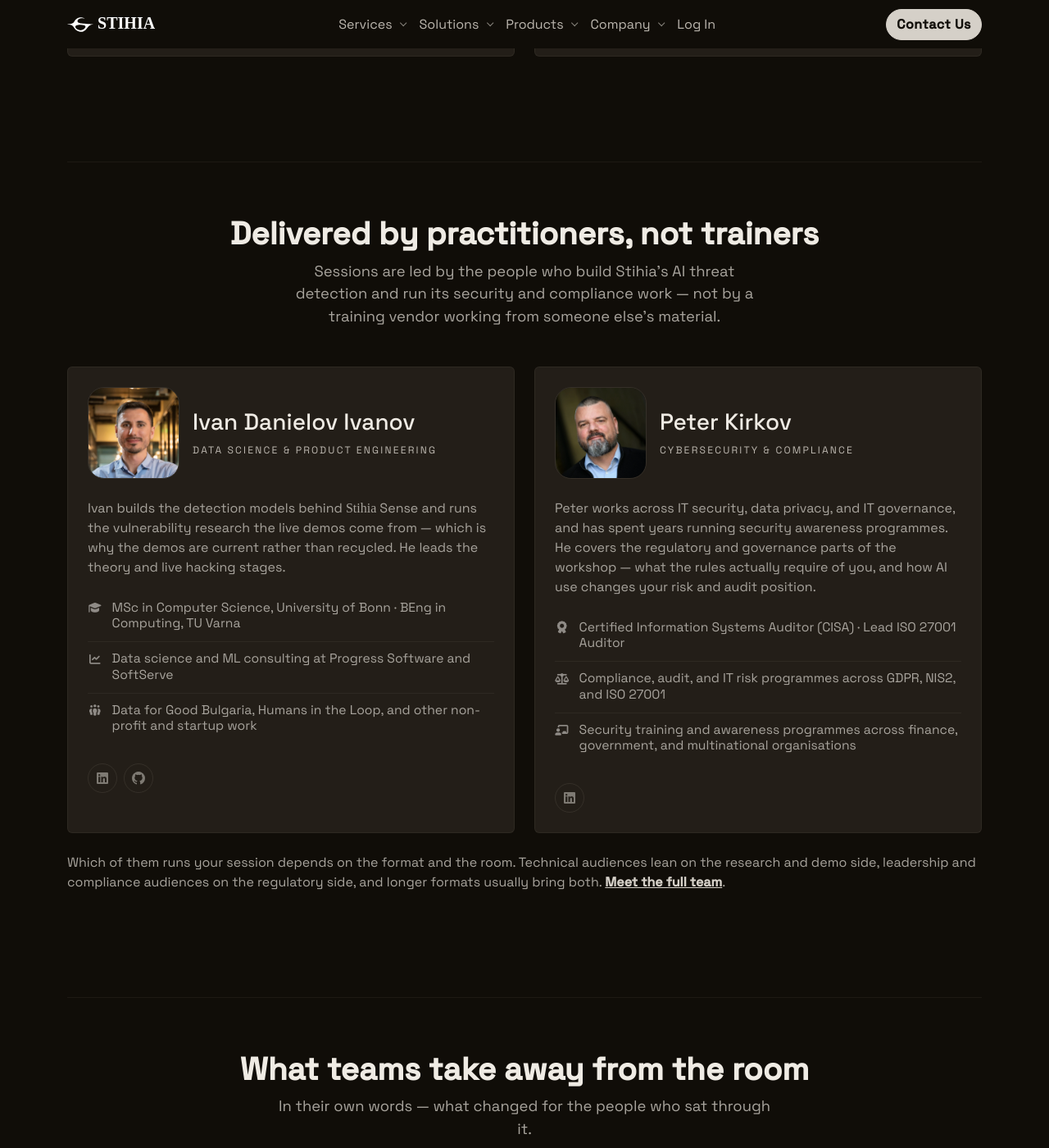
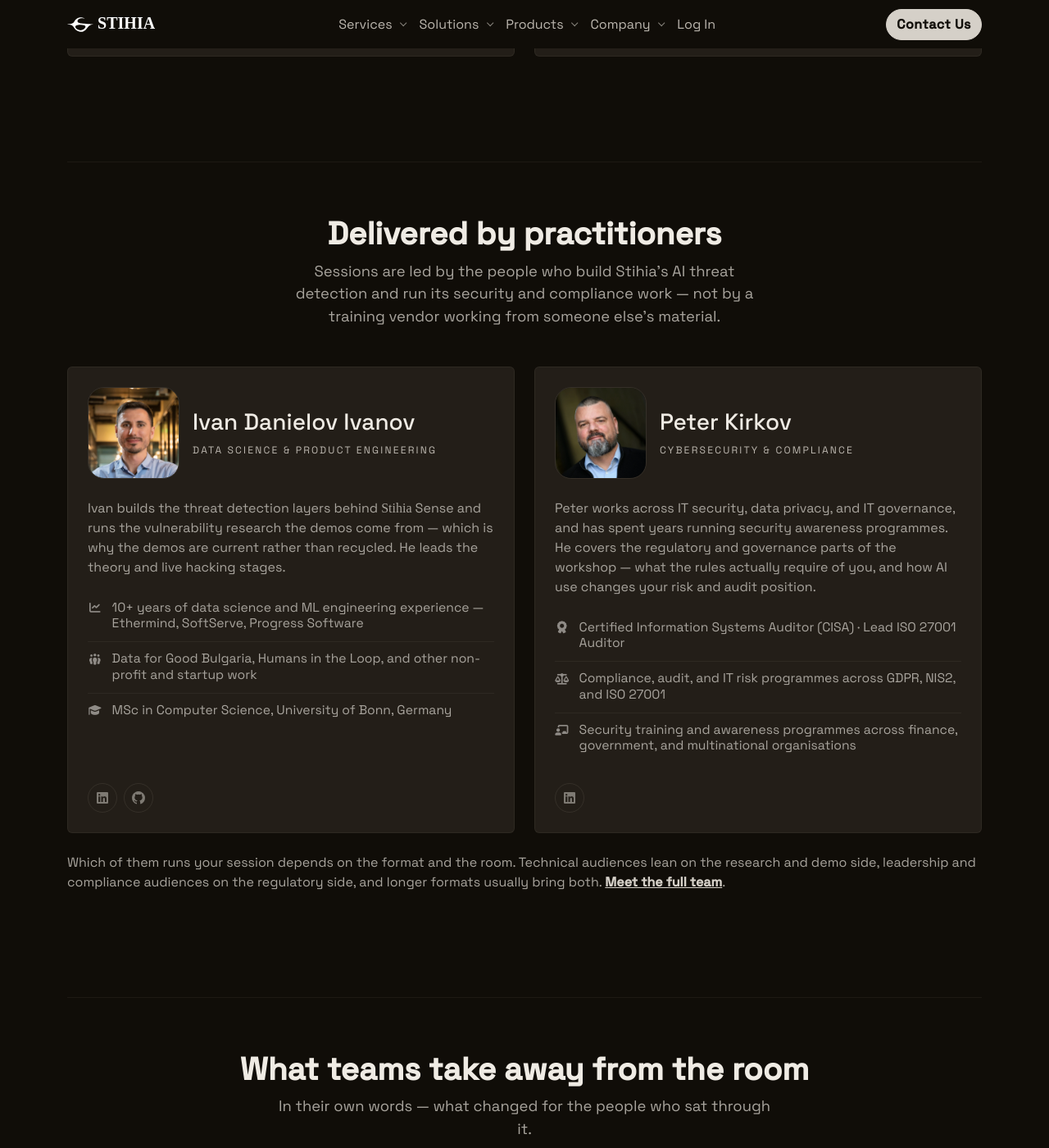
Before and after one commit to stihia-ai/stihia-ai.github.io, a Jekyll site: the page built from services/workshop.html, in a window 1280 px wide and 1400 px high, scrolled down 6906 px. Shown: the whole window at 82% size. Built offline with Jekyll 4.4.1, drawn with Linux system fonts in a browser that asks for light colours; nearby versions of some CDN libraries; some web fonts are replaced; some of the changed text lies outside the part shown.

Commit message:
fix(services): update workshop page copy

```diff
--- a/services/workshop.html
+++ b/services/workshop.html
@@ -688,7 +688,7 @@
       <div class="row mb-5 text-center">
         <div class="col-sm">
           <h2 class="section-title">
-            Delivered by practitioners, not trainers
+            Delivered by practitioners
           </h2>
           <p class="section-subtitle">
             Sessions are led by the people who build Stihia's AI threat
@@ -699,7 +699,7 @@
       </div>
       <div class="row g-4">
         <div class="col-lg-6">
-          <div class="panel rounded p-4 h-100 feature-card">
+          <div class="panel rounded p-4 h-100 feature-card d-flex flex-column">
             <div class="d-flex align-items-center gap-3 mb-4">
               <img src="/assets/img/team/ivan_danielov_ivanov.webp" alt="Ivan Danielov Ivanov" class="presenter-photo"
                 width="1024" height="1024" loading="lazy" />
@@ -709,30 +709,28 @@
               </div>
             </div>
             <p class="text-secondary">
-              Ivan builds the detection models behind
+              Ivan builds the threat detection layers behind
               <span class="brand-text">Stihia</span> Sense and runs the
-              vulnerability research the live demos come from — which is why
+              vulnerability research the demos come from — which is why
               the demos are current rather than recycled. He leads the theory
               and live hacking stages.
             </p>
             <ul class="hairline-list hairline-list-muted">
               <li>
-                <i class="fa fa-graduation-cap" aria-hidden="true"></i>
-                MSc in Computer Science, University of Bonn &middot; BEng in
-                Computing, TU Varna
-              </li>
-              <li>
                 <i class="fa fa-chart-line" aria-hidden="true"></i>
-                Data science and ML consulting at Progress Software and
-                SoftServe
+                10+ years of data science and ML engineering experience — Ethermind, SoftServe, Progress Software
               </li>
               <li>
                 <i class="fa fa-people-group" aria-hidden="true"></i>
                 Data for Good Bulgaria, Humans in the Loop, and other
                 non-profit and startup work
               </li>
+              <li>
+                <i class="fa fa-graduation-cap" aria-hidden="true"></i>
+                MSc in Computer Science, University of Bonn, Germany
+              </li>
             </ul>
-            <div class="d-flex gap-2 mt-4">
+            <div class="d-flex gap-2 mt-auto pt-4">
               <a class="team-social-link" href="https://www.linkedin.com/in/ivandanielov/" target="_blank"
                 rel="noopener noreferrer" aria-label="Ivan Danielov Ivanov on LinkedIn">
                 <i class="fa-brands fa-linkedin" aria-hidden="true"></i>
@@ -745,7 +743,7 @@
           </div>
         </div>
         <div class="col-lg-6">
-          <div class="panel rounded p-4 h-100 feature-card">
+          <div class="panel rounded p-4 h-100 feature-card d-flex flex-column">
             <div class="d-flex align-items-center gap-3 mb-4">
               <img src="/assets/img/team/peter_kirkov.webp" alt="Peter Kirkov" class="presenter-photo" width="1024"
                 height="1024" loading="lazy" />
@@ -778,7 +776,7 @@
                 government, and multinational organisations
               </li>
             </ul>
-            <div class="d-flex gap-2 mt-4">
+            <div class="d-flex gap-2 mt-auto pt-4">
               <a class="team-social-link" href="https://www.linkedin.com/in/pkirkov/" target="_blank"
                 rel="noopener noreferrer" aria-label="Peter Kirkov on LinkedIn">
                 <i class="fa-brands fa-linkedin" aria-hidden="true"></i>
```
Also changed, not shown: other parts of services/workshop.html (+1 -1 lines).
